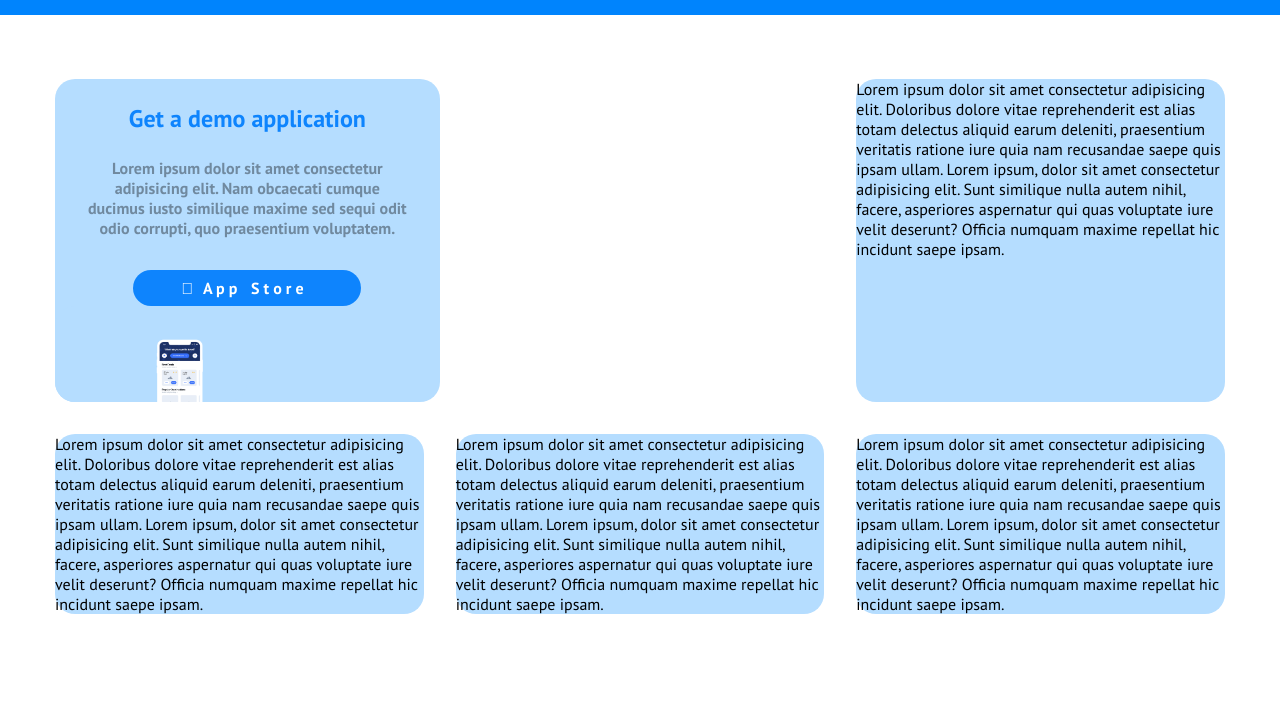
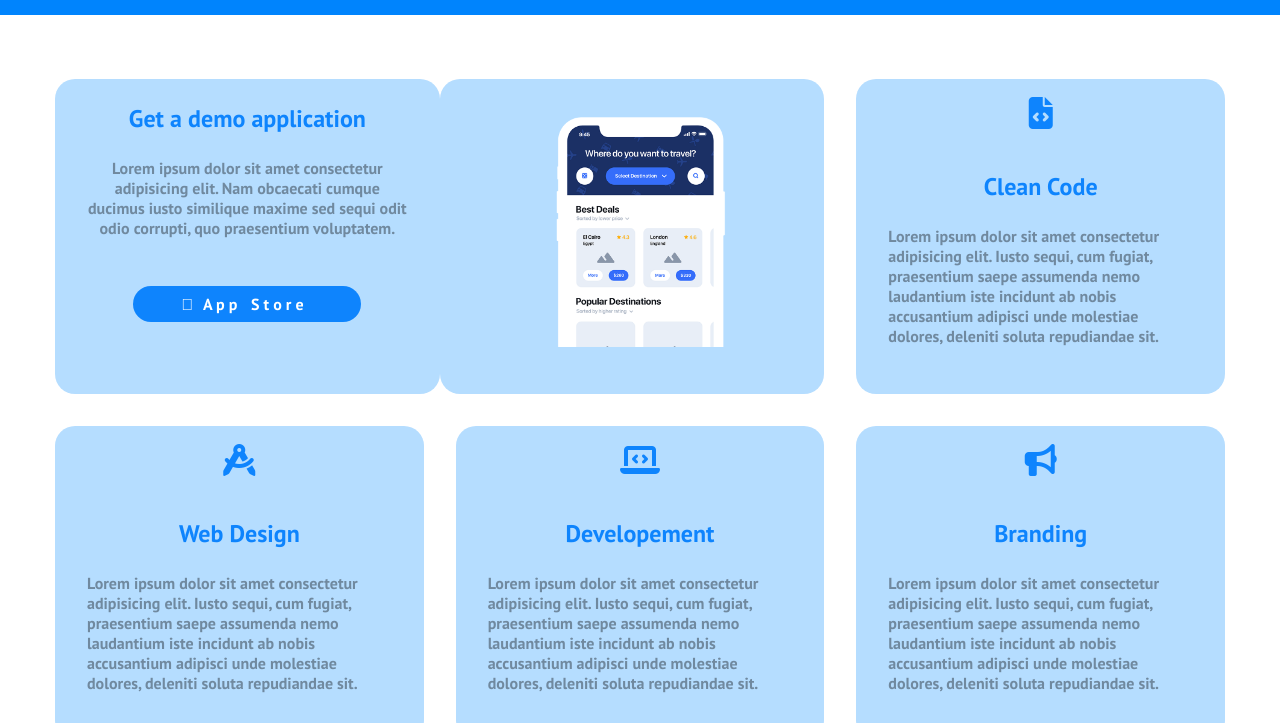
Before and after one commit to Giuseppe-Lo-Re/htmlcss-responsive-layout, a plain HTML site: page index.html in a window 1280 px wide. Shown: the part 65-788 px from the top of the page. Drawn offline with Linux system fonts and the light colour scheme.

Commit message:
Intro session almost complete

```diff
--- a/css/style.css
+++ b/css/style.css
@@ -25,6 +25,11 @@ a {
 
 img {
     width: 100%;
+}
+
+.icon {
+    color: #0e84fd;
+
 }
 
 .btn-small {
@@ -128,7 +133,6 @@ section {
 
 .double-col,
 .single-col {
-    /* padding-bottom: 1rem; */
     background-color:#b5ddff;
 }
 
@@ -139,20 +143,21 @@ section {
     padding-left: 6rem;
 }
 
-.intro-columns h2 {
+.intro-columns h2,
+.icon {
  color: #0e84fd;
  padding: 1.5rem;
+ text-align: center;
 }
 
 .intro-columns .text {
-    padding:  0 2rem;
+    padding: 0 2rem 3rem 2rem;
     color: #70899f;
     font-weight: 700;
 }
 
 .intro-columns .btn-large {
     font-weight: 700;
-    margin-top: 2rem;
 }
 
 .intro-columns span {
--- a/index.html
+++ b/index.html
@@ -77,9 +77,27 @@
                             </div>
 
                             <a class="btn-large" href=""> <span></span><span>A p p </span><span>S t o r e</span></a>
+                        </div>
+                        <div class="double-col">
+                            <img src="img/phone.png" alt="phone">
+                        </div>
+                    </div>
+                    <!-- End Intro Col -->
 
-                            <div class="double-col">
-                                <img src="img/phone.png" alt="phone">
+                    <!-- Intro Col -->
+                    <div class="intro-col">
+                        <div class="single-col">
+
+                            <div class="icon">
+                                <i class="fa-solid fa-file-code fa-2xl"></i>
+                            </div>
+
+                            <h2>
+                                Clean Code
+                            </h2>
+
+                            <div class="text">
+                                Lorem ipsum dolor sit amet consectetur adipisicing elit. Iusto sequi, cum fugiat, praesentium saepe assumenda nemo laudantium iste incidunt ab nobis accusantium adipisci unde molestiae dolores, deleniti soluta repudiandae sit.
                             </div>
                         </div>
                     </div>
@@ -88,8 +106,18 @@
                     <!-- Intro Col -->
                     <div class="intro-col">
                         <div class="single-col">
-                            Lorem ipsum dolor sit amet consectetur adipisicing elit. Doloribus dolore vitae reprehenderit est alias totam delectus aliquid earum deleniti, praesentium veritatis ratione iure quia nam recusandae saepe quis ipsam ullam.
-                            Lorem ipsum, dolor sit amet consectetur adipisicing elit. Sunt similique nulla autem nihil, facere, asperiores aspernatur qui quas voluptate iure velit deserunt? Officia numquam maxime repellat hic incidunt saepe ipsam.
+
+                            <div class="icon">
+                                <i class="fa-solid fa-compass-drafting fa-2xl"></i>
+                            </div>
+
+                            <h2>
+                                Web Design
+                            </h2>
+
+                            <div class="text">
+                                Lorem ipsum dolor sit amet consectetur adipisicing elit. Iusto sequi, cum fugiat, praesentium saepe assumenda nemo laudantium iste incidunt ab nobis accusantium adipisci unde molestiae dolores, deleniti soluta repudiandae sit.
+                            </div>
                         </div>
                     </div>
                     <!-- End Intro Col -->
@@ -97,8 +125,18 @@
                     <!-- Intro Col -->
                     <div class="intro-col">
                         <div class="single-col">
-                            Lorem ipsum dolor sit amet consectetur adipisicing elit. Doloribus dolore vitae reprehenderit est alias totam delectus aliquid earum deleniti, praesentium veritatis ratione iure quia nam recusandae saepe quis ipsam ullam.
-                            Lorem ipsum, dolor sit amet consectetur adipisicing elit. Sunt similique nulla autem nihil, facere, asperiores aspernatur qui quas voluptate iure velit deserunt? Officia numquam maxime repellat hic incidunt saepe ipsam.
+
+                            <div class="icon">
+                                <i class="fa-solid fa-laptop-code fa-2xl"></i>
+                            </div>
+
+                            <h2>
+                                Developement
+                            </h2>
+
+                            <div class="text">
+                                Lorem ipsum dolor sit amet consectetur adipisicing elit. Iusto sequi, cum fugiat, praesentium saepe assumenda nemo laudantium iste incidunt ab nobis accusantium adipisci unde molestiae dolores, deleniti soluta repudiandae sit.
+                            </div>
                         </div>
                     </div>
                     <!-- End Intro Col -->
@@ -106,17 +144,18 @@
                     <!-- Intro Col -->
                     <div class="intro-col">
                         <div class="single-col">
-                            Lorem ipsum dolor sit amet consectetur adipisicing elit. Doloribus dolore vitae reprehenderit est alias totam delectus aliquid earum deleniti, praesentium veritatis ratione iure quia nam recusandae saepe quis ipsam ullam.
-                            Lorem ipsum, dolor sit amet consectetur adipisicing elit. Sunt similique nulla autem nihil, facere, asperiores aspernatur qui quas voluptate iure velit deserunt? Officia numquam maxime repellat hic incidunt saepe ipsam.
-                        </div>
-                    </div>
-                    <!-- End Intro Col -->
 
-                    <!-- Intro Col -->
-                    <div class="intro-col">
-                        <div class="single-col">
-                            Lorem ipsum dolor sit amet consectetur adipisicing elit. Doloribus dolore vitae reprehenderit est alias totam delectus aliquid earum deleniti, praesentium veritatis ratione iure quia nam recusandae saepe quis ipsam ullam.
-                            Lorem ipsum, dolor sit amet consectetur adipisicing elit. Sunt similique nulla autem nihil, facere, asperiores aspernatur qui quas voluptate iure velit deserunt? Officia numquam maxime repellat hic incidunt saepe ipsam.
+                            <div class="icon">
+                                <i class="fa-solid fa-bullhorn fa-2xl"></i>
+                            </div>
+
+                            <h2>
+                                Branding
+                            </h2>
+
+                            <div class="text">
+                                Lorem ipsum dolor sit amet consectetur adipisicing elit. Iusto sequi, cum fugiat, praesentium saepe assumenda nemo laudantium iste incidunt ab nobis accusantium adipisci unde molestiae dolores, deleniti soluta repudiandae sit.
+                            </div>
                         </div>
                     </div>
                     <!-- End Intro Col -->
```
